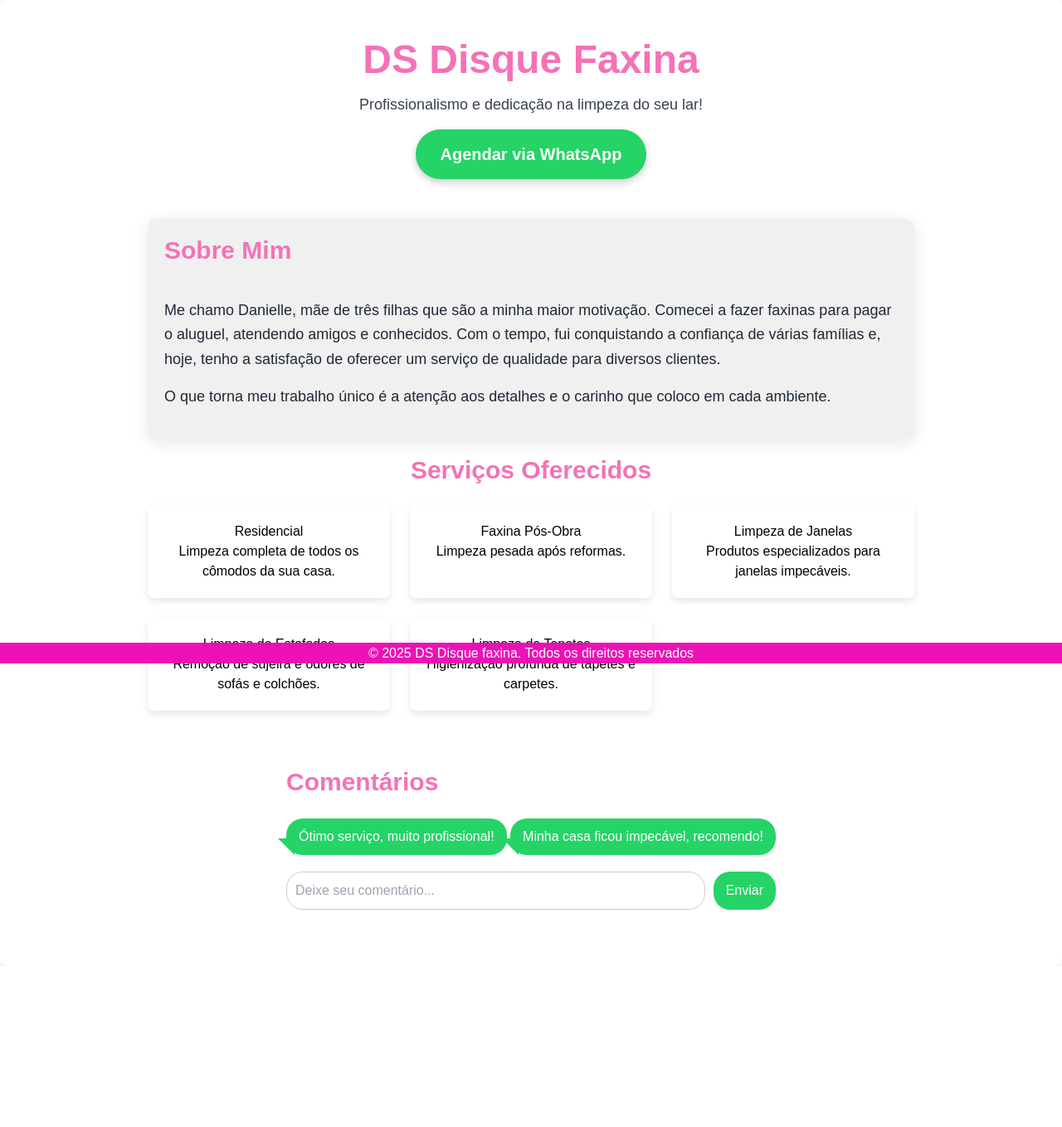
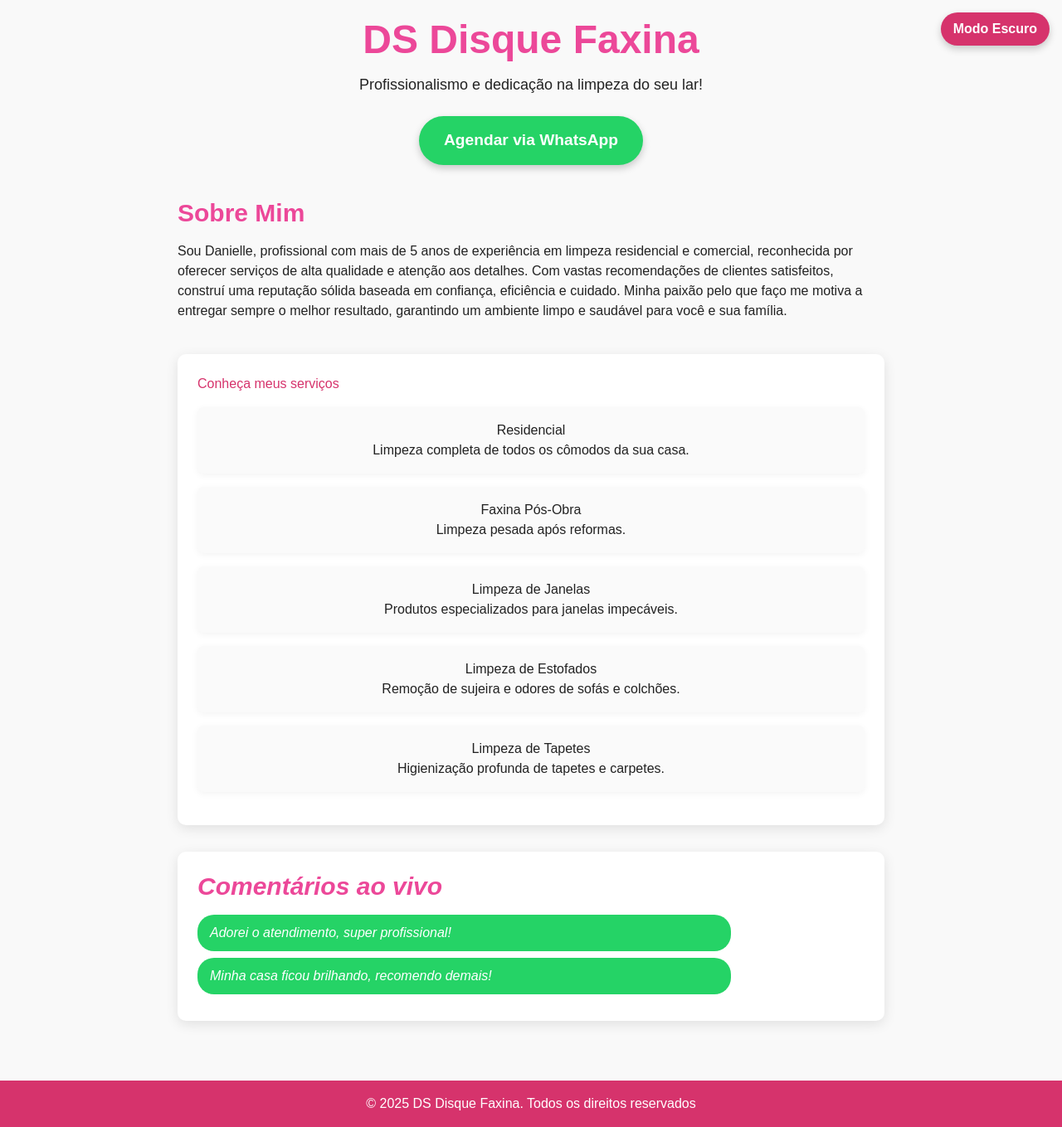
Before and after one commit to deborasouza01/CleanDirect, a plain HTML site: page index.html in a window 1280 px wide. Shown: the whole page at 83% size. Before the commit the page ends 1165 px from the top, so only its background shows below. Drawn offline with nearby package versions, Linux system fonts and the light colour scheme.

Commit message:
Deixei o site mais profissional, ajeitei texto, serviços, chat e modo escuro
 Melhorei o texto da seção Sobre Mim.
 Troquei o título dos serviços.
 Fiz o chat automático aparecer mensagens.
 Corrigi o botão do WhatsApp.
 Ajustei o modo escuro para funcionar melhor.

```diff
--- a/index.html
+++ b/index.html
@@ -1,227 +1,271 @@
 <!DOCTYPE html>
 <html lang="pt-BR">
 <head>
-    <meta charset="UTF-8">
-    <meta name="viewport" content="width=device-width, initial-scale=1.0">
-    <title>DS Disque Faxina</title>
+<meta charset="UTF-8" />
+<meta name="viewport" content="width=device-width, initial-scale=1" />
+<title>DS Disque Faxina - Portfólio</title>
 <script src="https://cdn.tailwindcss.com"></script>
 
 <style>
-        /* do body e fundo */
+  /* ======== Estilos padrão (modo claro) ======== */
   body {
-            background-image: url('../sistemaagendamento/img/madeira.jpg') no-repeat center center fixed;
-            background-size: cover;
-            font-family: 'Arial', sans-serif;
-            margin: 0;
-            padding: 0;
-            height: 100vh;
-            background-attachment: fixed;
-            position: relative;
+    font-family: Arial, sans-serif;
+    margin: 0; padding: 0;
+    background: #f9f9f9;
+    color: #222;
+    transition: background-color 0.3s, color 0.3s;
   }
 
-        /* Csuavidade */
-        body::before {
-            content: "";
-            position: fixed;
-            top: 0;
-            left: 0;
-            width: 100%;
-            height: 100%;
-            background: rgba(255, 255, 255, 0.5);
-            z-index: -1;
+  /* container central */
+  .content {
+    max-width: 900px;
+    margin: auto;
+    padding: 1.5rem;
   }
 
-        /* botão do WhatsApp */
+  /* botão whatsapp - estilo base */
   #whatsapp-botao {
+    background-color: #25d366;
+    color: white;
+    padding: 15px 30px;
+    border-radius: 50px;
+    font-weight: bold;
+    font-size: 1.2rem;
+    text-decoration: none;
     display: inline-block;
-            background-color: #25d366; /* Cor do botão do WhatsApp */
-            color: white;
-            padding: 15px 30px; /* Tamanho maior do botão */
-            border-radius: 50px; /* Borda arredondada */
-            font-size: 1.25rem; /* Tamanho da fonte */
-            font-weight: bold; /* Negrito para dar destaque */
-            text-decoration: none;
-            text-align: center;
-            box-shadow: 0 4px 10px rgba(0, 0, 0, 0.2); /* Sombra para dar destaque */
-            transition: all 0.3s ease-in-out; /* Transição suave para efeitos */
+    box-shadow: 0 4px 10px rgba(0,0,0,0.2);
+    transition: background-color 0.3s, transform 0.3s;
   }
 
   #whatsapp-botao:hover {
-            background-color: #128c7e; /* Cor mais escura ao passar o mouse */
-            transform: scale(1.1); /* Aumenta o botão qnd o mouse */
-            box-shadow: 0 8px 20px rgba(0, 0, 0, 0.3); /* Sombra maior qnd passar o mouse */
+    background-color: #128c7e;
+    transform: scale(1.05);
   }
 
-        #whatsapp-botao:active {
-            background-color: #075e54; /* cor mais escura quando passa mouse */
-            transform: scale(1.05); /* diminuir um cado p dar efeio clique*/
+  /* serviços caixa */
+  #servicos {
+    background: #fff;
+    padding: 1.5rem;
+    border-radius: 10px;
+    box-shadow: 0 4px 15px rgba(0,0,0,0.1);
+    margin-bottom: 2rem;
+    transition: background-color 0.3s, color 0.3s;
   }
 
-        /* conteúdo principal */
-        .content {
-            padding: 2rem;
-            border-radius: 10px;
-            box-shadow: 0 4px 20px rgba(0, 0, 0, 0.1);
+  #servicos h2 {
+    color: #d6336c;
+    margin-bottom: 1rem;
   }
 
-        /* Estilos das caixinhas de serviços */
   .service-card {
-            background-color: rgba(255, 255, 255, 0.9);
-            padding: 20px;
+    background-color: #fafafa;
+    padding: 1rem;
     border-radius: 8px;
-            box-shadow: 0 4px 10px rgba(0, 0, 0, 0.1);
+    box-shadow: 0 2px 8px rgba(0,0,0,0.05);
     text-align: center;
-            transition: transform 0.3s ease;
+    margin-bottom: 1rem;
+    transition: background-color 0.3s, color 0.3s;
   }
 
   .service-card:hover {
-            transform: scale(1.05);
+    background-color: #ffe3f0;
   }
 
-        /* Estilo d caixa de chat */
+  /* chat box para comentários ao vivo */
   .chat-box {
-            max-width: 600px;
-            margin: 20px auto;
+    background: #fff;
+    padding: 1.5rem;
+    border-radius: 10px;
+    box-shadow: 0 4px 15px rgba(0,0,0,0.1);
+    max-height: 250px;
+    overflow-y: auto;
+    font-style: italic;
   }
 
-        /*  mensagens do chat */
-        .message {
+  .chat-message {
     background: #25d366;
     color: white;
     padding: 10px 15px;
     border-radius: 20px;
-            margin: 10px 0;
-            display: inline-block;
+    margin: 8px 0;
     max-width: 80%;
-            position: relative;
+    animation: fadeInUp 0.8s ease forwards;
   }
 
-        .message::after {
-            content: "";
-            position: absolute;
-            bottom: 0;
-            left: -10px;
-            width: 0;
-            height: 0;
-            border-left: 10px solid transparent;
-            border-right: 10px solid #25d366;
-            border-top: 10px solid #25d366;
-            border-bottom: 10px solid transparent;
+  /* animação pra mensagem aparecer */
+  @keyframes fadeInUp {
+    from {
+      opacity: 0;
+      transform: translateY(20px);
+    }
+    to {
+      opacity: 1;
+      transform: translateY(0);
+    }
   }
 
-        /* Estilos d campo de entrada de mensagens */
-        .input-box {
-            display: flex;
-            gap: 10px;
-            margin-top: 10px;
+  /* botão modo escuro */
+  #toggle-darkmode {
+    position: fixed;
+    top: 15px;
+    right: 15px;
+    background: #d6336c;
+    color: white;
+    border: none;
+    padding: 8px 15px;
+    border-radius: 20px;
+    cursor: pointer;
+    font-weight: bold;
+    box-shadow: 0 4px 10px rgba(0,0,0,0.2);
+    transition: background-color 0.3s;
+    z-index: 1000;
   }
 
-        .input-box input {
-            flex: 1;
-            padding: 10px;
-            border-radius: 20px;
-            border: 1px solid #ccc;
+  #toggle-darkmode:hover {
+    background: #a22050;
   }
 
-        .input-box button {
-            background: #25d366;
+  /* rodapé */
+  footer {
+    text-align: center;
+    padding: 1rem 0;
+    background: #d6336c;
     color: white;
-            border: none;
-            padding: 10px 15px;
-            border-radius: 20px;
-            cursor: pointer;
+    margin-top: 3rem;
   }
 
-        /* Estilos d seção sobre mim */
-        .about-me {
-            background-color: #f0f0f0; /* Cor de fundo */
-            padding: 20px;
-            border-radius: 10px;
-            box-shadow: 0 4px 20px rgba(0, 0, 0, 0.1);
-            margin-bottom: 20px; /* Espaço embaixo para separar da próxima seção */
+  /* ==================== Estilos Modo Escuro ==================== */
+  body.dark {
+    background: #121212;
+    color: #eee;
   }
 
-        /* Estilos para o rodapé fixo */
-        footer {
-            position: fixed;  /* Fixar o rodapé na tela */
-            bottom: 0;        /* Colocar o rodapé na parte inferior da página */
-            left: 0;          /* pra ele ocupar largura toda */
-            width: 100%;      /* O rodapé ocupar toda a largura da tela */
-            background-color: rgba(236, 12, 180, 0.973); /* Cor do rodape*/
-            color: white;     /* Cor do texto */
-            text-align: center;  /* Centraliza o texto */
-            padding: 0.5px 0;  /* Espaçamento interno */
-            font-size: 1.0rem;  /* Tamanho da fonte */
-            z-index: 100;     /* rodapé fique acima de outros elementos */
+  body.dark #servicos {
+    background: #222;
+    color: #eee;
   }
 
+  body.dark .service-card {
+    background-color: #333;
+    color: #eee;
+  }
+
+  body.dark .service-card:hover {
+    background-color: #4b004b;
+  }
+
+  body.dark .chat-box {
+    background: #222;
+    color: #eee;
+  }
+
+  body.dark #whatsapp-botao {
+    background-color: #128c7e;
+  }
 </style>
 </head>
+
 <body>
+  <!-- Botão para alternar modo escuro/claro -->
+  <button id="toggle-darkmode" aria-label="Alternar modo escuro">Modo Escuro</button>
 
-    <section class="flex flex-col items-center justify-center min-h-screen px-6 py-12 content">
-        <div class="text-center mb-12">
-            <h1 class="text-5xl font-bold text-pink-400 mb-4">DS Disque Faxina</h1>
-            <p class="text-lg text-gray-700 mb-4">Profissionalismo e dedicação na limpeza do seu lar!</p>
-            <a id="whatsapp-botao"
-               href="https://wa.me/5521991761959?text=Olá%20Danielle, %20gostaria%20de%20agendar%20um%20horário."
-                target="_blank"
-               class="btn-whatsapp">
-                Agendar via WhatsApp
-            </a>
-        </div>
+  <section class="content">
+    <header class="text-center mb-10">
+      <h1 class="text-5xl font-bold text-pink-500 mb-4">DS Disque Faxina</h1>
+      <p class="text-lg mb-6">Profissionalismo e dedicação na limpeza do seu lar!</p>
+      <!-- Botão WhatsApp funcionando, abre com mensagem pronta -->
+      <a id="whatsapp-botao" href="https://wa.me/5521991761959?text=Ol%C3%A1%20Danielle%2C%20gostaria%20de%20agendar%20um%20hor%C3%A1rio." target="_blank" rel="noopener noreferrer" >Agendar via WhatsApp</a>
+    </header>
 
-        <div class="md:w-3/4 about-me">
-            <h2 class="text-3xl font-semibold text-pink-400 mb-4">Sobre Mim</h2>
-            <div class="flex justify-center mb-6">
-               <!--<img src="" alt="Imagem sobre mim" class="profile-img">-->
-            </div>
-            <p class="text-lg text-gray-800 leading-relaxed mb-4">Me chamo Danielle, mãe de três filhas que são a minha maior motivação. Comecei a fazer faxinas para pagar o aluguel, atendendo amigos e conhecidos. Com o tempo, fui conquistando a confiança de várias famílias e, hoje, tenho a satisfação de oferecer um serviço de qualidade para diversos clientes.</p>
-            <p class="text-lg text-gray-800 leading-relaxed mb-4">O que torna meu trabalho único é a atenção aos detalhes e o carinho que coloco em cada ambiente.</p>
-        </div>
-
-        <div class="md:w-3/4 text-center mb-12">
-            <h2 class="text-3xl font-semibold text-pink-400 mb-6">Serviços Oferecidos</h2>
-            <div class="grid grid-cols-1 sm:grid-cols-2 lg:grid-cols-3 gap-6">
-                <div class="service-card"><h3>Residencial</h3><p>Limpeza completa de todos os cômodos da sua casa.</p></div>
-                <div class="service-card"><h3>Faxina Pós-Obra</h3><p>Limpeza pesada após reformas.</p></div>
-                <div class="service-card"><h3>Limpeza de Janelas</h3><p>Produtos especializados para janelas impecáveis.</p></div>
-                <div class="service-card"><h3>Limpeza de Estofados</h3><p>Remoção de sujeira e odores de sofás e colchões.</p></div>
-                <div class="service-card"><h3>Limpeza de Tapetes</h3><p>Higienização profunda de tapetes e carpetes.</p></div>
-            </div>
-        </div>
-
-        <div class="chat-box">
-            <h2 class="text-3xl font-semibold text-pink-400 mb-4">Comentários</h2>
-            <div id="chat-messages">
-                <div class="message">Ótimo serviço, muito profissional!</div>
-                <div class="message">Minha casa ficou impecável, recomendo!</div>
-            </div>
-            <div class="input-box">
-                <input type="text" id="user-message" placeholder="Deixe seu comentário...">
-                <button onclick="sendMessage()">Enviar</button>
-            </div>
-        </div>
-
-        <!--<footer class="text-center mt-12">
-            <p class="text-lg text-gray-700">Horário de Atendimento: 7h às 18h</p>
-        </footer><-->
+    <section id="sobre-mim" class="mb-10">
+      <h2 class="text-3xl font-semibold text-pink-500 mb-4">Sobre Mim</h2>
+      <p>
+        Sou Danielle, profissional com mais de 5 anos de experiência em limpeza residencial e comercial, reconhecida por oferecer serviços de alta qualidade e atenção aos detalhes.
+        Com vastas recomendações de clientes satisfeitos, construí uma reputação sólida baseada em confiança, eficiência e cuidado.
+        Minha paixão pelo que faço me motiva a entregar sempre o melhor resultado, garantindo um ambiente limpo e saudável para você e sua família.
+      </p>
     </section>
 
+    <section id="servicos" class="mb-10">
+      <h2>Conheça meus serviços</h2>
+      <div class="service-card">
+        <h3>Residencial</h3>
+        <p>Limpeza completa de todos os cômodos da sua casa.</p>
+      </div>
+      <div class="service-card">
+        <h3>Faxina Pós-Obra</h3>
+        <p>Limpeza pesada após reformas.</p>
+      </div>
+      <div class="service-card">
+        <h3>Limpeza de Janelas</h3>
+        <p>Produtos especializados para janelas impecáveis.</p>
+      </div>
+      <div class="service-card">
+        <h3>Limpeza de Estofados</h3>
+        <p>Remoção de sujeira e odores de sofás e colchões.</p>
+      </div>
+      <div class="service-card">
+        <h3>Limpeza de Tapetes</h3>
+        <p>Higienização profunda de tapetes e carpetes.</p>
+      </div>
+    </section>
+
+    <section class="chat-box" aria-live="polite" aria-atomic="false" aria-relevant="additions">
+      <h2 class="text-3xl font-semibold text-pink-500 mb-4">Comentários ao vivo</h2>
+      <div id="chat-messages">
+        <!-- mensagens vão aparecendo aqui -->
+      </div>
+    </section>
+  </section>
+
+  <footer>
+    <p>© 2025 DS Disque Faxina. Todos os direitos reservados</p>
+  </footer>
+
 <script>
-        function sendMessage() {
-            const input = document.getElementById("user-message");
-            const messageText = input.value.trim();
-            if (messageText) {
-                const messageDiv = document.createElement("div");
-                messageDiv.classList.add("message");
-                messageDiv.textContent = messageText;
-                document.getElementById("chat-messages").appendChild(messageDiv);
-                input.value = "";
+  const btnDarkMode = document.getElementById('toggle-darkmode');
+  const body = document.body;
+
+  btnDarkMode.addEventListener('click', () => {
+    body.classList.toggle('dark');
+    btnDarkMode.textContent = body.classList.contains('dark') ? 'Modo Claro' : 'Modo Escuro';
+  });
+
+  const chatMessages = document.getElementById('chat-messages');
+
+  // mensagens que vão aparecer, no estilo conversa natural
+  const mensagens = [
+    "Adorei o atendimento, super profissional!",
+    "Minha casa ficou brilhando, recomendo demais!",
+    "Sempre pontual e muito cuidadosa com os detalhes.",
+    "Ótimo custo-benefício, limpeza impecável.",
+    "Já contratei várias vezes e sempre satisfeita.",
+    "Atendimento cordial e eficiente, parabéns!",
+    "Minha família aprovou, agora só contrato ela!",
+    "Serviço confiável, recomendo para todos os amigos.",
+  ];
+
+  let indiceMsg = 0;
+
+  function adicionaMensagemAoVivo() {
+    if(indiceMsg >= mensagens.length) {
+      indiceMsg = 0; // reinicia pra repetir as mensagens
     }
+    const msg = document.createElement('div');
+    msg.classList.add('chat-message');
+    msg.textContent = mensagens[indiceMsg];
+    chatMessages.appendChild(msg);
+    chatMessages.scrollTop = chatMessages.scrollHeight; // rolar pra baixo
+
+    indiceMsg++;
   }
+
+  // adiciona mensagem a cada 3 segundos pra parecer ao vivo
+  setInterval(adicionaMensagemAoVivo, 3000);
+
+  // já começa com a primeira mensagem
+  adicionaMensagemAoVivo();
 </script>
 
-    <footer>
-        <p>© 2025 DS Disque faxina. Todos os direitos reservados</p>
-    </footer>
+</body>
+</html>
```
Lines whose indentation alone changed are shown as unchanged.
